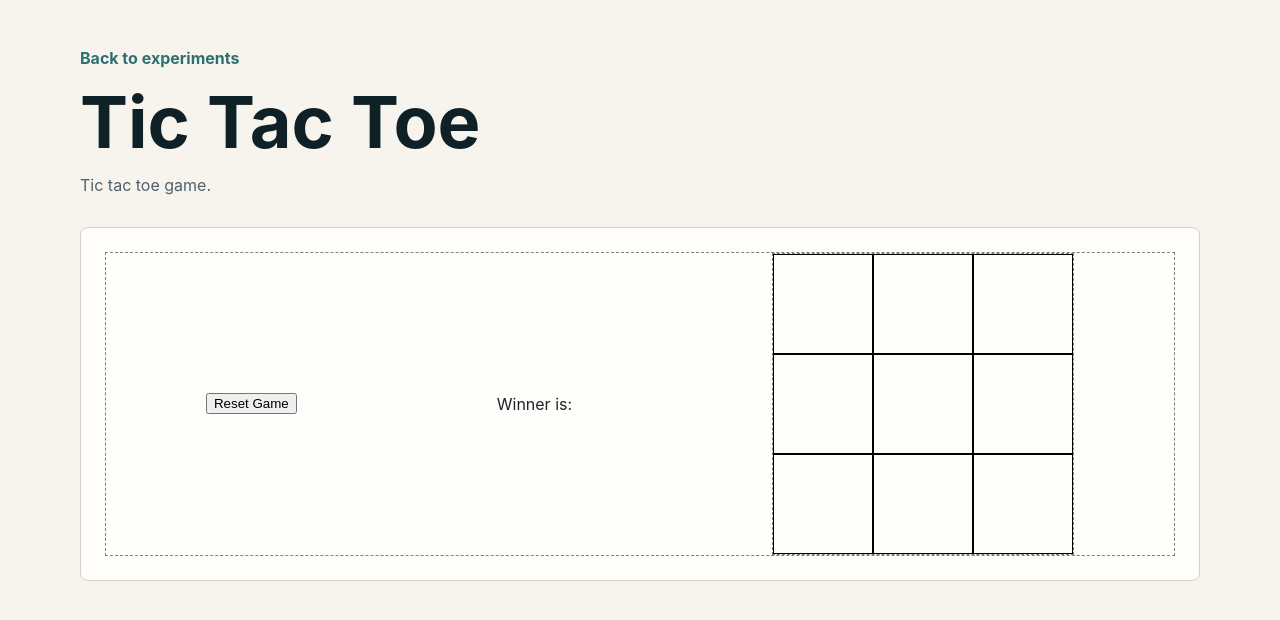
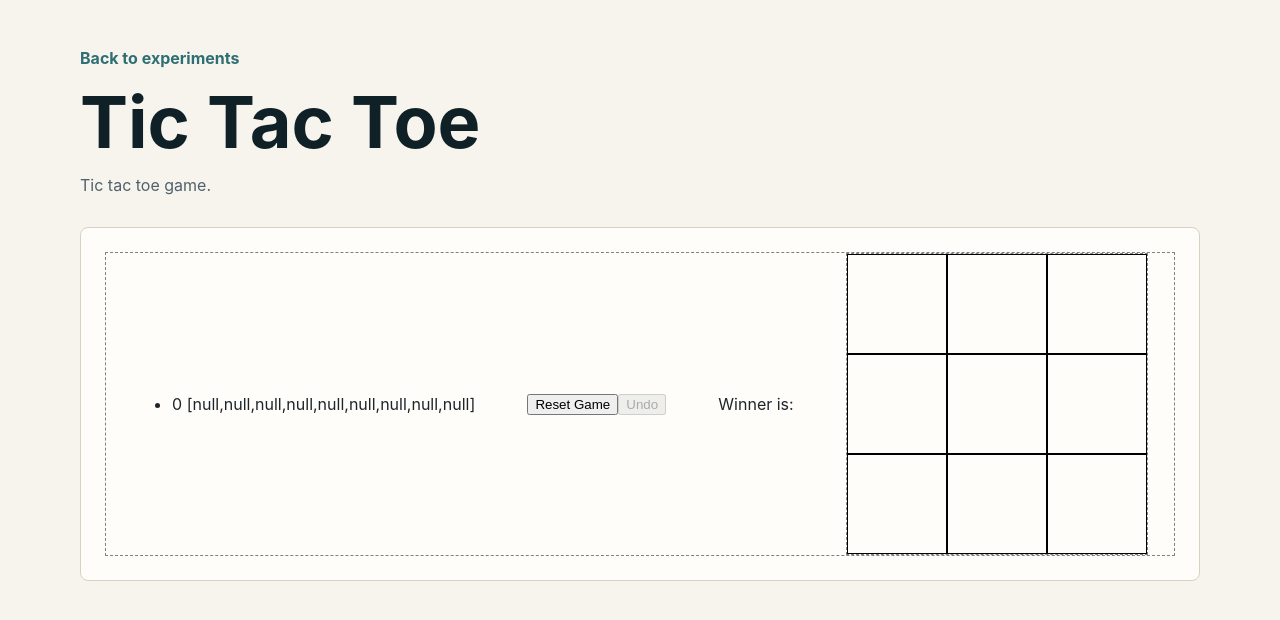
Before and after one commit to RawatNitin/react-playground, a React (Vite) app: page /experiments/tic-tac-toe in a window 1280 px wide. Shown: the top 620 px of the page. Built offline with nearby package versions, Linux system fonts and the light colour scheme.

Commit message:
undo in tic tac toe

```diff
--- a/src/experiments/tic-tac-toe/index.tsx
+++ b/src/experiments/tic-tac-toe/index.tsx
@@ -13,8 +13,12 @@ const winningIndexes = [
 ];
 
 export const TicTacToe = () => {
-  const [cells, setCells] = useState(new Array(9).fill(null));
-  const [isX, setIsX] = useState(true);
+  const [history, setHistory] = useState([new Array(9).fill(null)]);
+  const [step, setStep] = useState(0);
+
+  const cells = useMemo(() => {
+    return history[step];
+  }, [step, history]);
 
   const whoIsWinner = useMemo(() => {
     let winner;
@@ -45,20 +49,43 @@ export const TicTacToe = () => {
 
   const onPlay = (cellIndex) => {
     if (cells[cellIndex] || whoIsWinner || isMatchDraw) return;
+
     const newCells = [...cells];
-    newCells[cellIndex] = isX ? "X" : "O";
+    newCells[cellIndex] = step < 1 || step % 2 === 0 ? "O" : "X";
 
-    setCells(newCells);
-    setIsX(!isX);
+    setHistory((history) => [...history, newCells]);
+    setStep((step) => step + 1);
   };
 
   const onReset = () => {
-    setCells(new Array(9).fill(null));
+    setHistory([new Array(9).fill(null)]);
+    setStep(0);
+  };
+
+  const onUndo = () => {
+    setStep((step) => step - 1);
+    setHistory((history) => history.slice(0, -1));
   };
 
   return (
     <div className="game-container">
-      <button onClick={onReset}>Reset Game</button>
+      <ul>
+        {history.map((item, index) => {
+          return (
+            <li>
+              {index} {JSON.stringify(item)}
+            </li>
+          );
+        })}
+      </ul>
+      <div>
+        <button onClick={onReset}>Reset Game</button>
+        {
+          <button disabled={step === 0} onClick={onUndo}>
+            Undo
+          </button>
+        }
+      </div>
       Winner is: {whoIsWinner}
       {isMatchDraw ? <h6>Match Draw</h6> : null}
       <div
```
